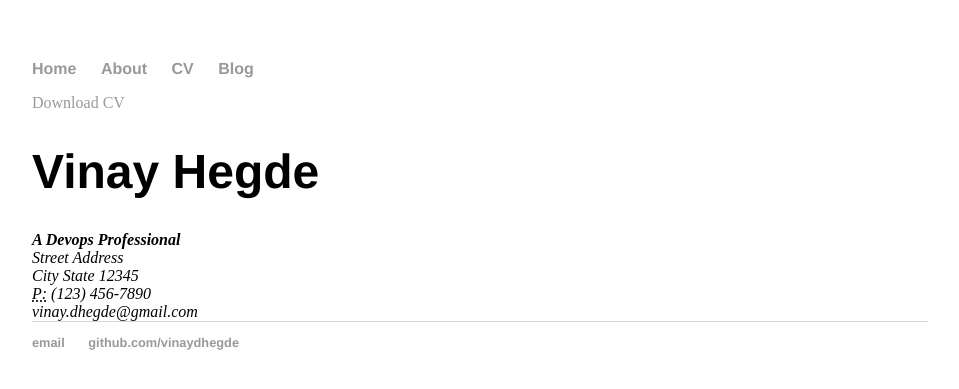
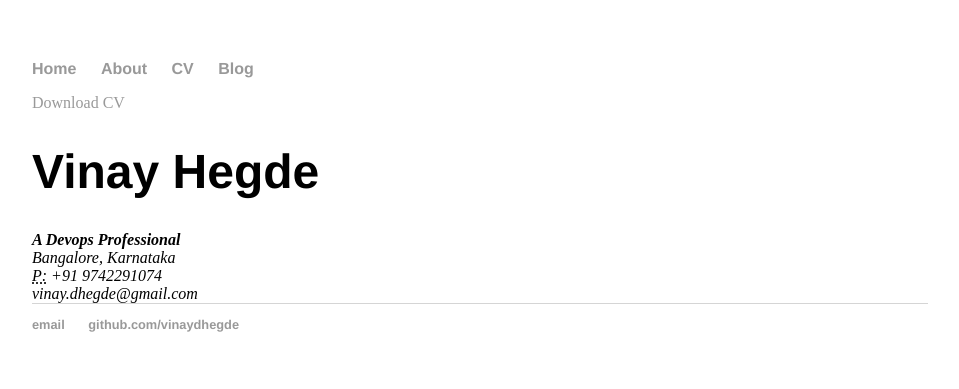
Before and after one commit to vinaydhegde/vinaydhegde.github.io, a Jekyll site: the page built from cv/index.html, in a window 1280 px wide. Shown: the top 389 px of the page, without its empty margins (160-1119 px from the left). Built offline with Jekyll 4.4.1, drawn with Linux system fonts in a browser that asks for light colours.

Commit message:
Update index.html

```diff
--- a/cv/index.html
+++ b/cv/index.html
@@ -8,9 +8,8 @@ title: CV of Vinay Hegde
 					<h1>Vinay Hegde</h1>
 					<address>
 					<strong>A Devops Professional</strong><br>
-					Street Address<br>
-					City State 12345<br>
-					<abbr title="phone">P:</abbr> (123) 456-7890<br>
+					Bangalore, Karnataka <br>
+					<abbr title="phone">P:</abbr> +91 9742291074<br>
 					<span class="obfuscate">vinay.dhegde@gmail.com</span>
 					</address>
 
```
